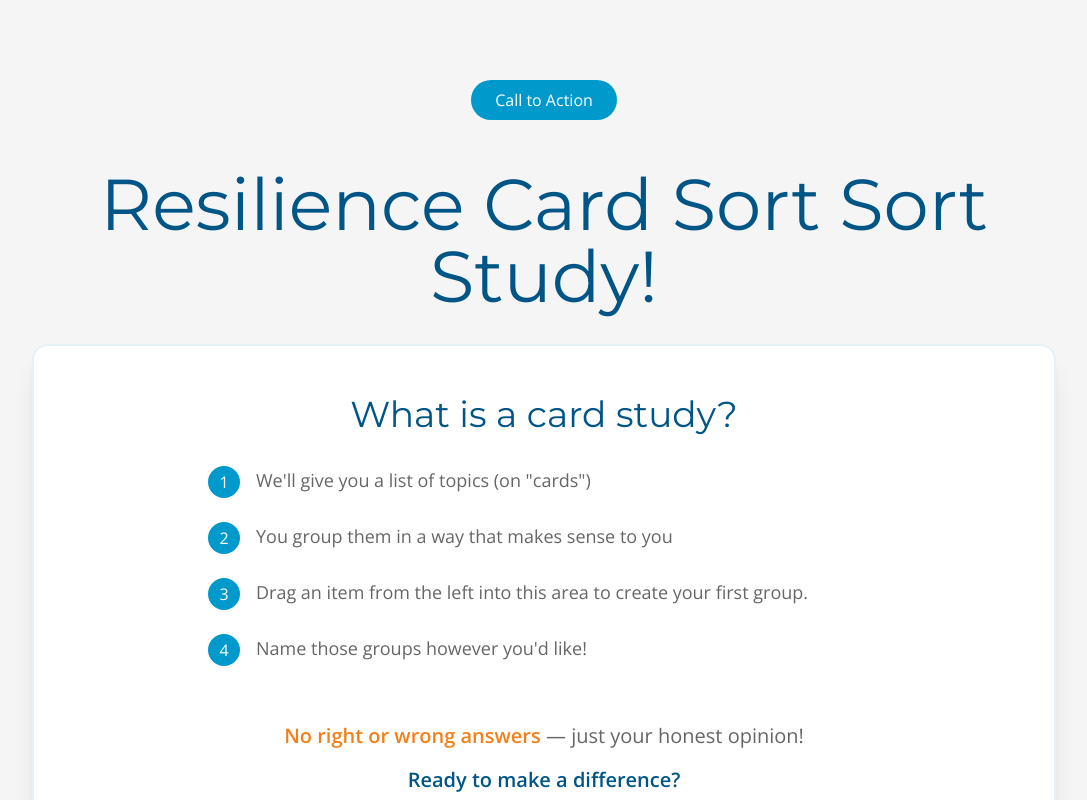
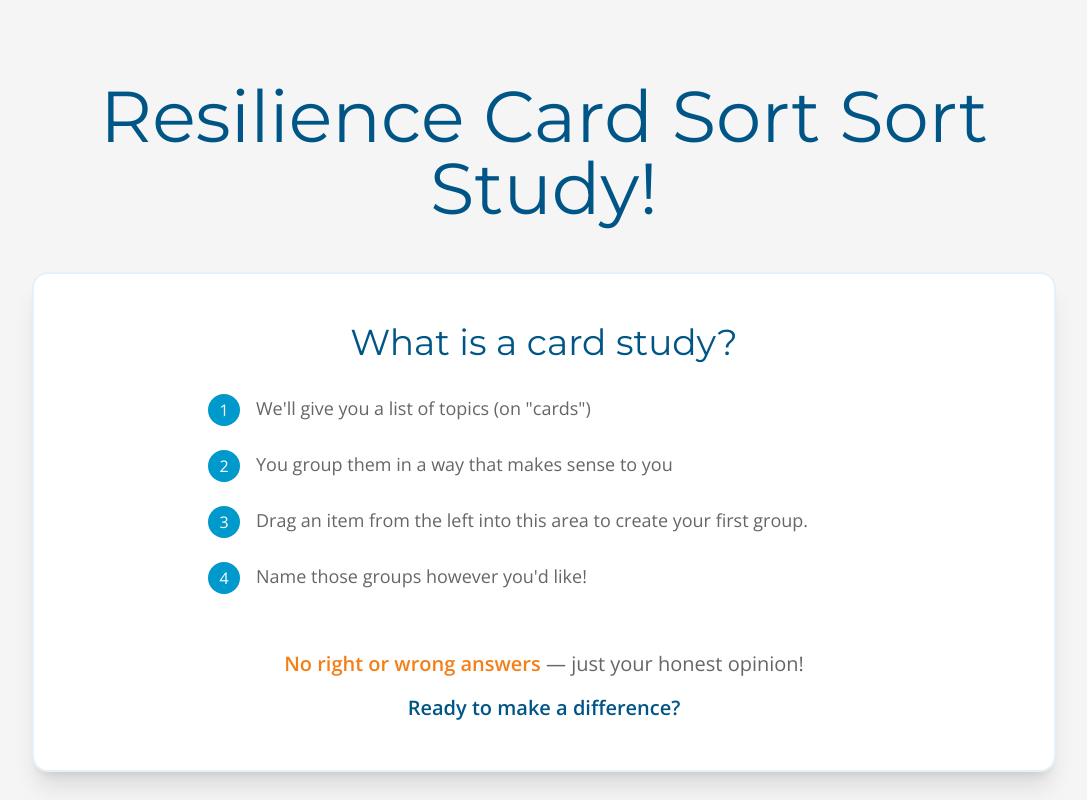
Before and after one commit to nemac/hazard-asset-types-cardsort-2025, a plain HTML site: page index.html in a window 1280 px wide. Shown: the top 800 px of the page, without its empty margins (96-1183 px from the left). Drawn offline with nearby package versions, Linux system fonts and the light colour scheme.

Commit message:
Update index.html

```diff
--- a/index.html
+++ b/index.html
@@ -30,9 +30,7 @@
         <div class="container mx-auto px-4 py-12 md:py-20">
             <!-- Hero Section -->
             <div class="max-w-5xl mx-auto text-center space-y-8">
-                <div class="inline-block px-6 py-2 rounded-full mb-4" style="background-color: #0099CC; color: #ffffff;">
-                    Call to Action
-                </div>
+
                 <h1 class="text-5xl md:text-7xl mb-12" style="color: #005587;">
                     Resilience Card Sort Sort Study!
                 </h1>
```
